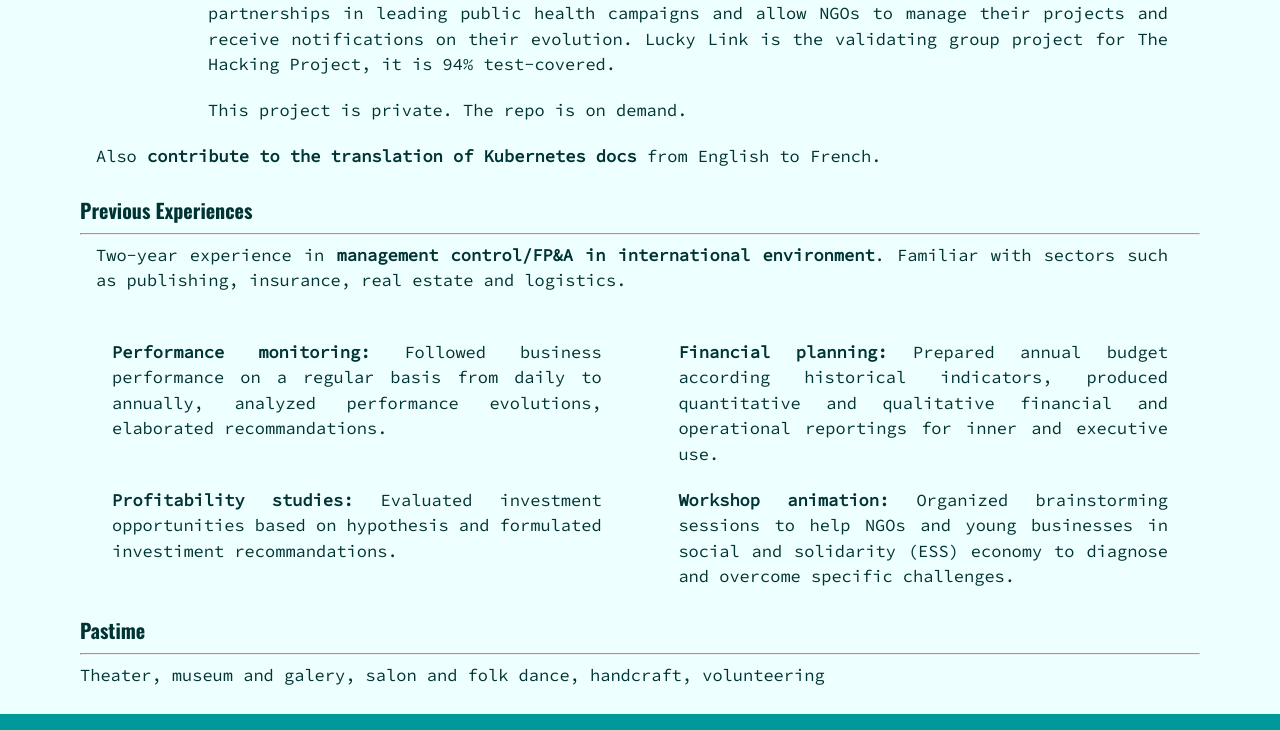
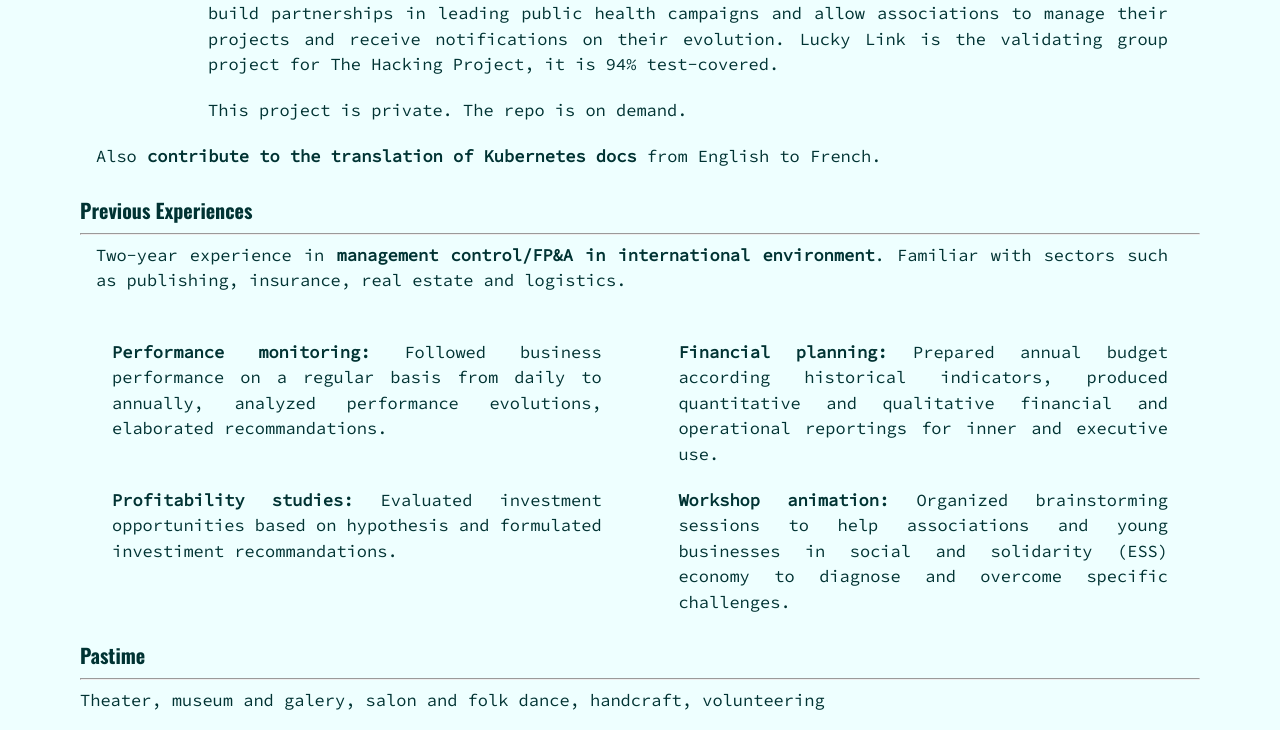
Before and after one commit to julienemo/julie_cv, a plain HTML site: page index.html in a window 1280 px wide. Shown: the part 774-1504 px from the top of the page. Drawn offline with nearby package versions, Linux system fonts and the light colour scheme.

Commit message:
[change] term NGO to association

```diff
--- a/index.html
+++ b/index.html
@@ -13,7 +13,7 @@
       <div class="section">
         <div class="heading">
           <h4>Julie GUO</h4>
-          <p>junior Ruby on Rails freelance developer</p>
+          <p>junior Ruby on Rails developer looking for freelance missions in Paris</p>
           <p class="secondary"><a href="images/julie_guo_cv.pdf" target="_blank">View in PDF</a></p>
         </div>
         <div class="images">
@@ -59,7 +59,7 @@
           </div>
           <div class="notes">
             <p><span><a href="https://luckylink.herokuapp.com/" target="_blank" title="Click to see the Lucky Link site.">Lucky Link</a></span></p>
-            <p>An "eventbrite-like" website to connect French private firms to local NGOs. It aims to build partnerships in leading public health campaigns and allow NGOs to manage their projects and receive notifications on their evolution. Lucky Link is the validating group project for The Hacking Project, it is 94% test-covered.</p>
+            <p>An "eventbrite-like" website to connect French private firms to local associations. It aims to build partnerships in leading public health campaigns and allow associations to manage their projects and receive notifications on their evolution. Lucky Link is the validating group project for The Hacking Project, it is 94% test-covered.</p>
             <p>This project is private. The repo is on demand.</p>
           </div>
         </div>
@@ -69,7 +69,7 @@
           </div>
           <div class="notes">
             <p><span>P-Arthon</span></p>
-            <p>An "eventbrite-like" website to connect French private firms to local NGOs. It aims to build partnerships in leading public health campaigns and allow NGOs to manage their projets and recive notifications on their evolution. Lucky Link is the validating group project for The Hacking Project, it is 94% test-covered.</p>
+            <p>An "eventbrite-like" website to connect French private firms to local associations. It aims to build partnerships in leading public health campaigns and allow associations to manage their projets and recive notifications on their evolution. Lucky Link is the validating group project for The Hacking Project, it is 94% test-covered.</p>
           </div>
         </div>
 
@@ -103,7 +103,7 @@
               <p><span>Profitability studies: </span>Evaluated investment opportunities based on hypothesis and formulated investiment recommandations.</p>
             </div>
             <div class="col_block">
-              <p><span>Workshop animation: </span>Organized brainstorming sessions to help NGOs and young businesses in social and solidarity (ESS) economy to diagnose and overcome specific challenges.</p>
+              <p><span>Workshop animation: </span>Organized brainstorming sessions to help associations and young businesses in social and solidarity (ESS) economy to diagnose and overcome specific challenges.</p>
             </div>
           </div>
         </div>
```
